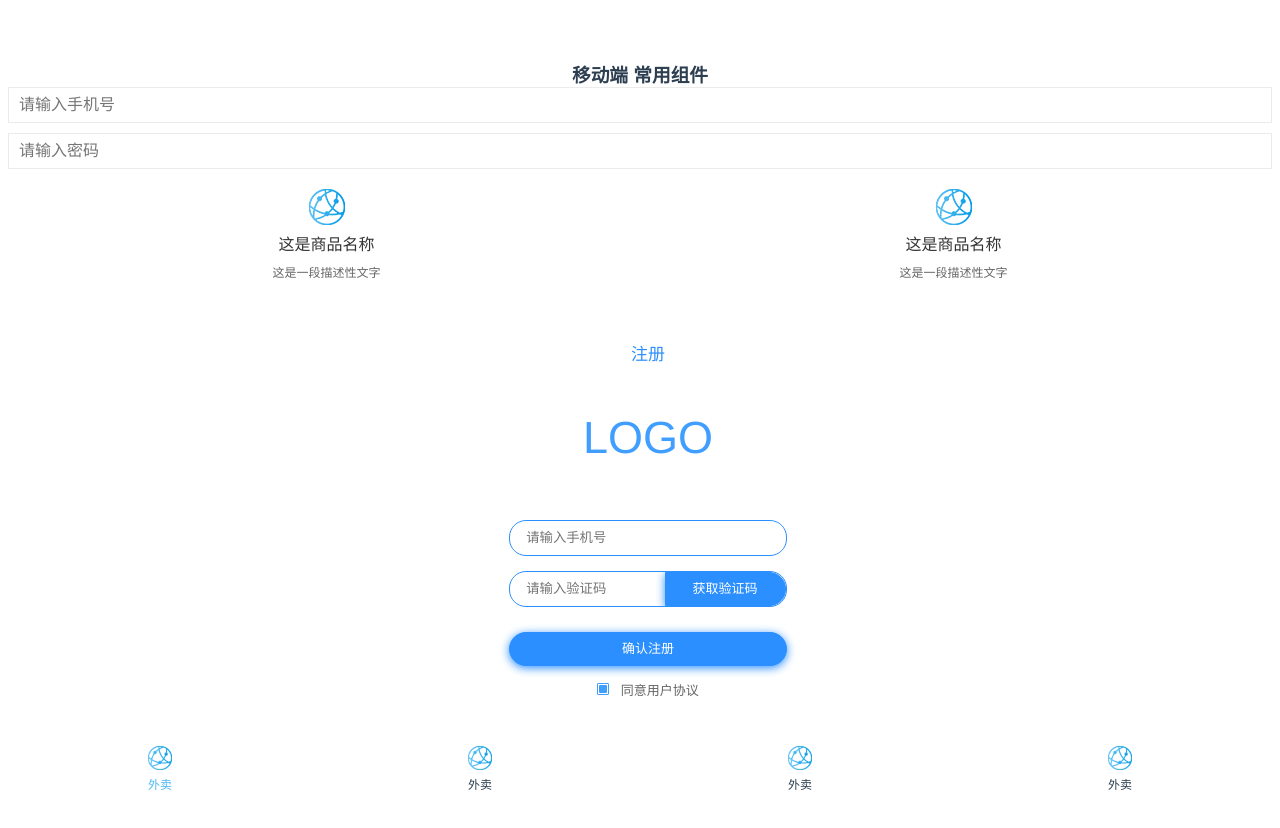
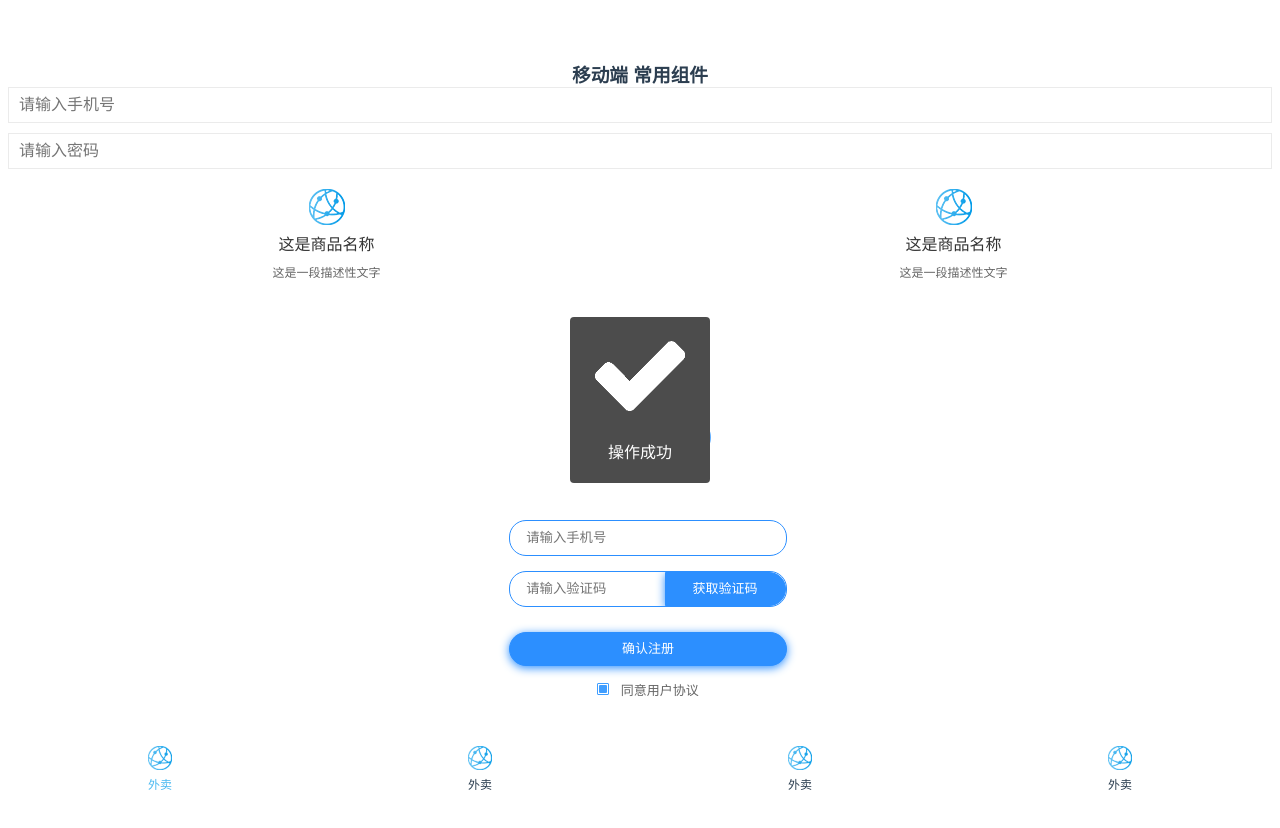
Before and after one commit to JobWebNie/back-app, a Vue app: page / in a window 1280 px wide. Shown: the top 828 px of the page. Built offline with nearby package versions, Linux system fonts and the light colour scheme.

Commit message:
添加toast组件

```diff
--- a/src/App.vue
+++ b/src/App.vue
@@ -21,7 +21,8 @@
             外卖
         </TabItem>
     </Tabbar>
-    <Toast></Toast>
+    <Register />
+    <Toast />
   </div>
 </template>
 
@@ -31,6 +32,7 @@ import Login from './components/Login.vue'
 import Layout from './components/Layout.vue'
 import Tabbar from './components/common/Tabbar/index.vue'
 import TabItem from './components/common/Tabbar/TabItem.vue'
+import Register from './components/common/Register.vue'
 import Toast from './components/common/Toast.vue'
 export default {
   name: 'app',
@@ -40,7 +42,8 @@ export default {
     Layout,
     Tabbar,
     TabItem,
-    Toast
+    Toast,
+    Register
   },
   data(){
     return{
@@ -49,7 +52,7 @@ export default {
   },
   methods:{
     addLister(id){
-      console.log(id)
+      // console.log(id)
       this.select = id
     }
   }
--- /dev/null
+++ b/src/components/common/Register.vue
@@ -0,0 +1,147 @@
+<template>
+    <div class="n_register">
+        <div class="container">
+            <div class="header-name">
+                注册
+            </div>
+            <div style="line-height: 45px;
+            font-size: 45px;color:#409eff;text-align: center;margin: 50px auto 60px">
+                LOGO
+            </div>
+            <div class="form-body">
+                <div class="input-inner">
+                    <input type="text" placeholder="请输入手机号">
+                </div>
+                <div class="input-inner" style="display:flex;overflow: hidden;">
+                    <input style="width:56%" type="text" placeholder="请输入验证码">
+                    <div class="btn-code" id="btn-code">
+                        获取验证码
+                    </div>
+                </div>
+                <div class="input-btn">
+                    确认注册
+                </div>
+                <div class="cheack-agreement">
+                    <span class="check-btn ischeck"></span>
+                    同意用户协议
+                </div>
+            </div>
+        </div>
+    </div>
+</template>
+<script>
+    export default {
+        name:'NRegister',
+        props:{
+
+        }
+    }
+</script>
+
+<style>
+.container{
+    display: flex;
+    flex-direction: column;
+    width: 100vw;
+    height: 100vh;
+}
+.header-name{
+    width: 100%;
+    font-size: 17px;
+    padding: 0 10px;
+    color: #2c8fff;
+    box-sizing: border-box;
+    margin-top: 14.5px;
+    text-align: center;
+}
+.form-body{
+    width: 277.5px;
+    margin: 0 auto;
+    display: flex;
+    flex-direction: column;
+}
+.input-inner{
+    border-radius: 17px;
+    height: 34px;
+    font-size: 13px;
+    margin-bottom: 15px;
+    border:1px solid #2c8fff;
+}
+.input-inner input{
+    -webkit-appearance: none;
+    padding: 0;
+    width: 100%;
+    color: #666666;
+    text-indent: 16px;
+    height: 34px;
+    border: none;
+    background-color: inherit;
+    outline: none;
+}
+.input-btn{
+    border-radius: 17px;
+    height: 34px;
+    font-size: 13px;
+    border: 1px solid #2c8fff;
+    color: #fff;
+    padding: 7px 0;
+    text-align: center;
+    margin-top: 10px;
+    line-height: 17px;
+    box-sizing: border-box;
+    background-color: #2c8fff;
+    box-shadow: 0 2px 10px #2c8fff;
+}
+.btn-code{
+    border-top-right-radius: 17px;
+    border-bottom-right-radius: 17px;
+    height: 34px;
+    font-size: 13px;
+    border: 1px solid #2c8fff;
+    color: #fff;
+    padding: 7px 0;
+    text-align: center;
+    line-height: 17px;
+    box-sizing: border-box;
+    background-color: #2c8fff;
+    box-shadow: 0 2px 10px #2c8fff;
+    width:44%;
+}
+.cheack-agreement{
+    font-size: 13px;
+    padding: 0 10px;
+    color: #666666;
+    box-sizing: border-box;
+    margin-top: 14.5px;
+    text-align: center;
+}
+.check-btn{
+    border: 1px solid #dcdfe6;
+    border-radius: 1px;
+    margin-right: 8px;
+    width: 12px;
+    height: 12px;
+    background-color: #fff;
+    position: relative;
+    cursor: pointer;
+    display: inline-block;
+    box-sizing: border-box;
+}
+
+.check-btn:after{
+    width: 8px;
+    height: 8px;
+    border-radius: 1px;
+    background-color: #dcdfe6;
+    content: "";
+    position: absolute;
+    left: 10%;
+    top: 10%;
+}
+.ischeck.check-btn{
+    border-color: #409eff;
+}
+.ischeck.check-btn:after{
+    background-color: #409eff;
+}
+</style>
--- a/src/components/common/Toast.vue
+++ b/src/components/common/Toast.vue
@@ -1,32 +1,12 @@
 <template>
     <div class="n_toast">
-        <div class="container">
-        <div class="header-name">
-            注册
-        </div>
-        <div style="line-height: 45px;
-        font-size: 45px;color:#409eff;text-align: center;margin: 50px auto 60px">
-            LOGO
-        </div>
-        <div class="form-body">
-            <div class="input-inner">
-                <input type="text" placeholder="请输入手机号">
-            </div>
-            <div class="input-inner" style="display:flex;overflow: hidden;">
-                <input style="width:56%" type="text" placeholder="请输入验证码">
-                <div class="btn-code" id="btn-code">
-                    获取验证码
-                </div>
-            </div>
-            <div class="input-btn">
-                确认注册
-            </div>
-            <div class="cheack-agreement">
-                <span class="check-btn ischeck"></span>
-                同意用户协议
+        <!-- <slot><slot> -->
+        <div class="n_toast_message">
+            <img src="../../assets/images/check.png" alt="">
+            <div class="n_toast_text">
+                操作成功
             </div>
         </div>
-    </div>
     </div>
 </template>
 <script>
@@ -37,118 +17,25 @@
         }
     }
 </script>
-
-<style>
-/* div.n_toast
-    display inline-block
-    line-height 1px
-    font-size 16px
-    width 100%
-    height 36px */
-
-.container{
-    display: flex;
-    flex-direction: column;
-    width: 100vw;
-    height: 100vh;
-}
-.header-name{
-    width: 100%;
-    font-size: 17px;
-    padding: 0 10px;
-    color: #2c8fff;
-    box-sizing: border-box;
-    margin-top: 14.5px;
-    text-align: center;
-}
-.form-body{
-    width: 277.5px;
-    margin: 0 auto;
-    display: flex;
-    flex-direction: column;
-}
-.input-inner{
-    border-radius: 17px;
-    height: 34px;
-    font-size: 13px;
-    margin-bottom: 15px;
-    border:1px solid #2c8fff;
-}
-.input-inner input{
-    -webkit-appearance: none;
-    padding: 0;
-    width: 100%;
-    color: #666666;
-    text-indent: 16px;
-    height: 34px;
-    border: none;
-    background-color: inherit;
-    outline: none;
-}
-.input-btn{
-    border-radius: 17px;
-    height: 34px;
-    font-size: 13px;
-    border: 1px solid #2c8fff;
-    color: #fff;
-    padding: 7px 0;
-    text-align: center;
-    margin-top: 10px;
-    line-height: 17px;
-    box-sizing: border-box;
-    background-color: #2c8fff;
-    box-shadow: 0 2px 10px #2c8fff;
-}
-.btn-code{
-    border-top-right-radius: 17px;
-    border-bottom-right-radius: 17px;
-    height: 34px;
-    font-size: 13px;
-    border: 1px solid #2c8fff;
-    color: #fff;
-    padding: 7px 0;
-    text-align: center;
-    line-height: 17px;
-    box-sizing: border-box;
-    background-color: #2c8fff;
-    box-shadow: 0 2px 10px #2c8fff;
-    width:44%;
-}
-.cheack-agreement{
-    font-size: 13px;
-    padding: 0 10px;
-    color: #666666;
-    box-sizing: border-box;
-    margin-top: 14.5px;
-    text-align: center;
-}
-.check-btn{
-    border: 1px solid #dcdfe6;
-    border-radius: 1px;
-    margin-right: 8px;
-    width: 12px;
-    height: 12px;
-    background-color: #fff;
-    position: relative;
-    cursor: pointer;
-    display: inline-block;
-    box-sizing: border-box;
-}
-
-.check-btn:after{
-    width: 8px;
-    height: 8px;
-    border-radius: 1px;
-    background-color: #dcdfe6;
-    content: "";
-    position: absolute;
-    left: 10%;
-    top: 10%;
-}
-.ischeck.check-btn{
-    border-color: #409eff;
-}
-.ischeck.check-btn:after{
-    background-color: #409eff;
-}
+<style lang="stylus" scoped>
+div.n_toast
+    display flex
+    position fixed
+    top 0
+    left 0
+    right 0
+    bottom 0
+    color #ffffff
+    align-items center
+    .n_toast_message
+        padding 20px
+        background-color #4c4c4c;
+        border-radius 4px
+        margin 0 auto
+        width 100px
+        img
+            width 100%
+        .n_toast_text
+            margin-top 20px
+            font-size 16px
 </style>
```
Also changed, not shown: src/assets/images/check.png (added).
